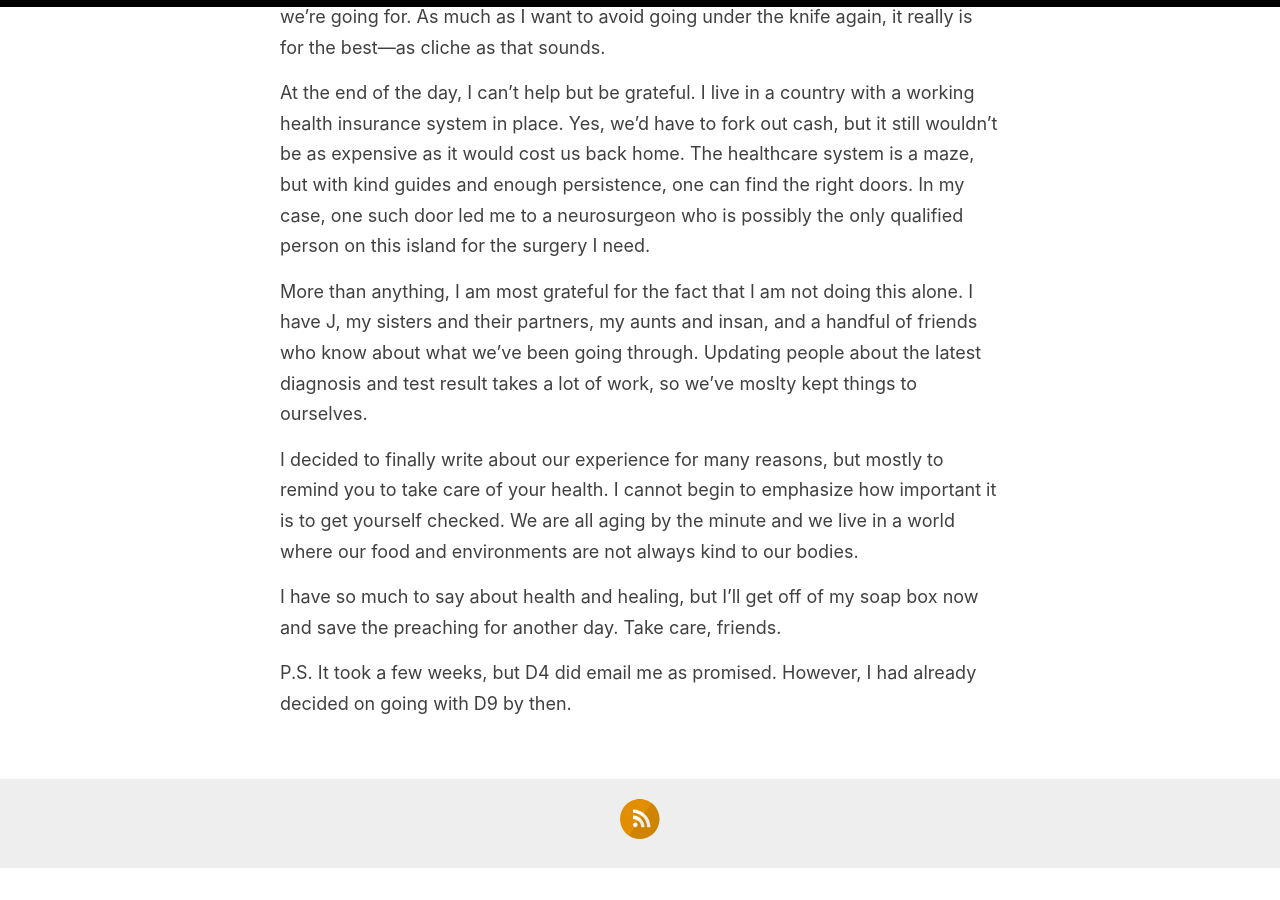
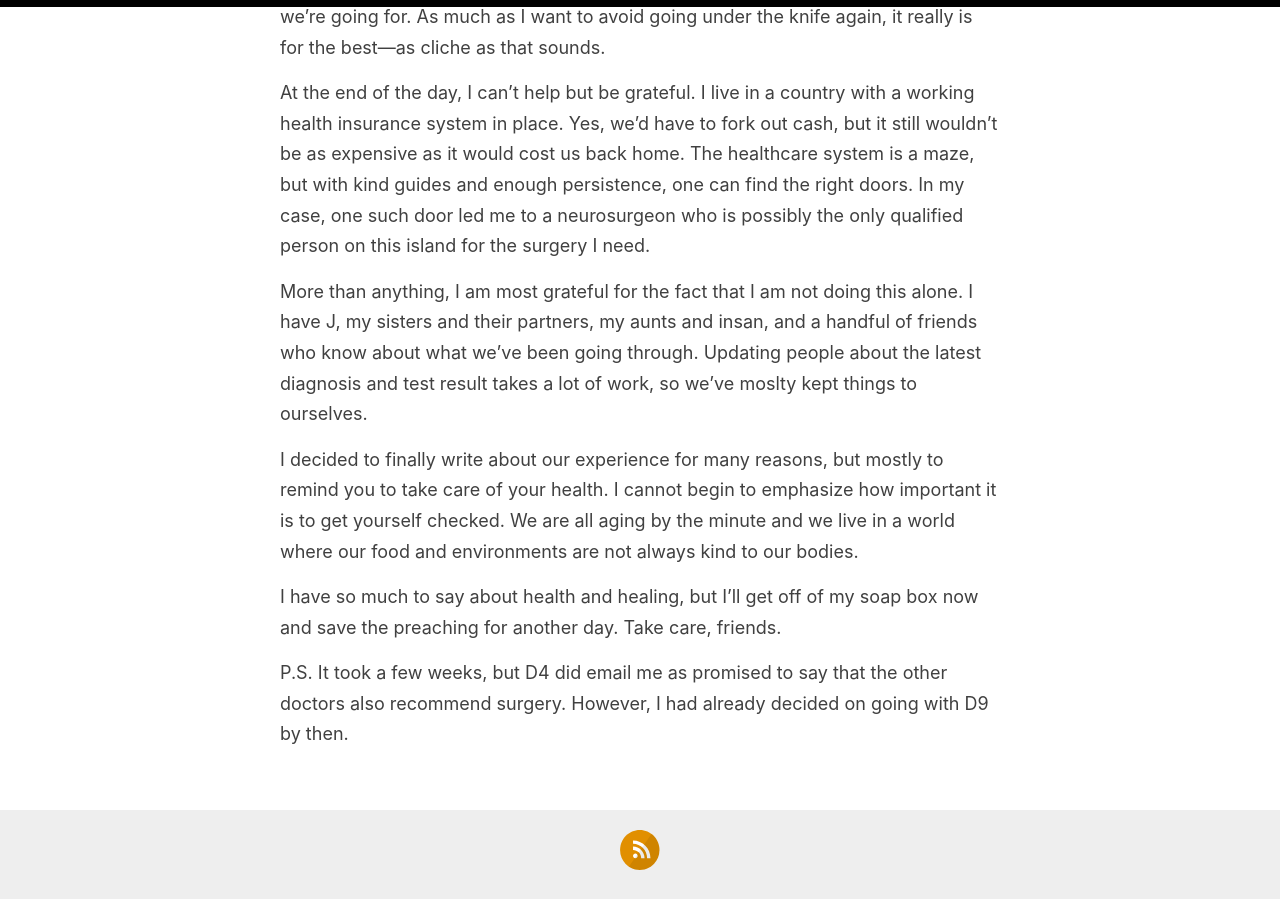
Before and after one commit to rialitybytes/rialitybytes.github.io, a Jekyll site: the page built from _posts/2022-01-06-odyssey-3.md, in a window 1280 px wide and 900 px high, scrolled down 1424 px. Built offline with Jekyll 4.4.1, drawn with Linux system fonts in a browser that asks for light colours; before the commit the page ends 2293 px from its top, so only the background shows below that.

Commit message:
Update 2022-01-06-odyssey-3.md

```diff
--- a/_posts/2022-01-06-odyssey-3.md
+++ b/_posts/2022-01-06-odyssey-3.md
@@ -32,4 +32,4 @@ I decided to finally write about our experience for many reasons, but mostly to
 I have so much to say about health and healing, but I'll get off of my soap box now and save the preaching for another day. Take care, friends.
 
 P.S.
-It took a few weeks, but D4 did email me as promised. However, I had already decided on going with D9 by then.
+It took a few weeks, but D4 did email me as promised to say that the other doctors also recommend surgery. However, I had already decided on going with D9 by then.
```
